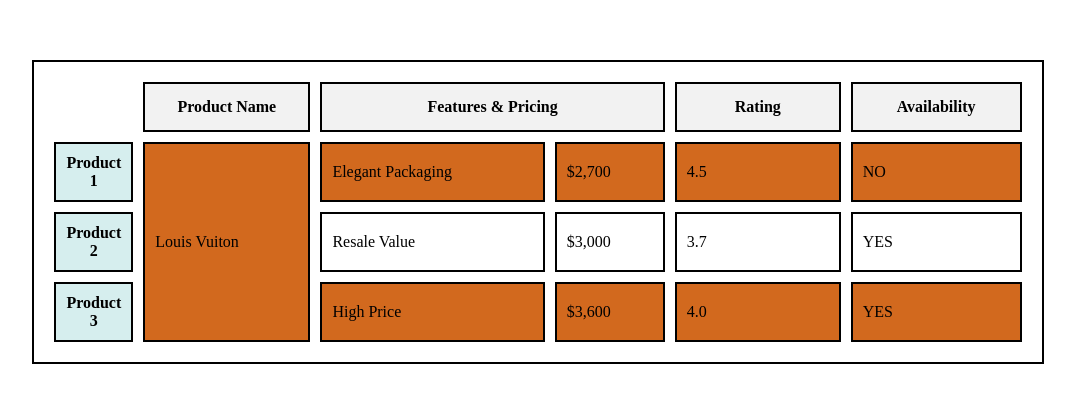
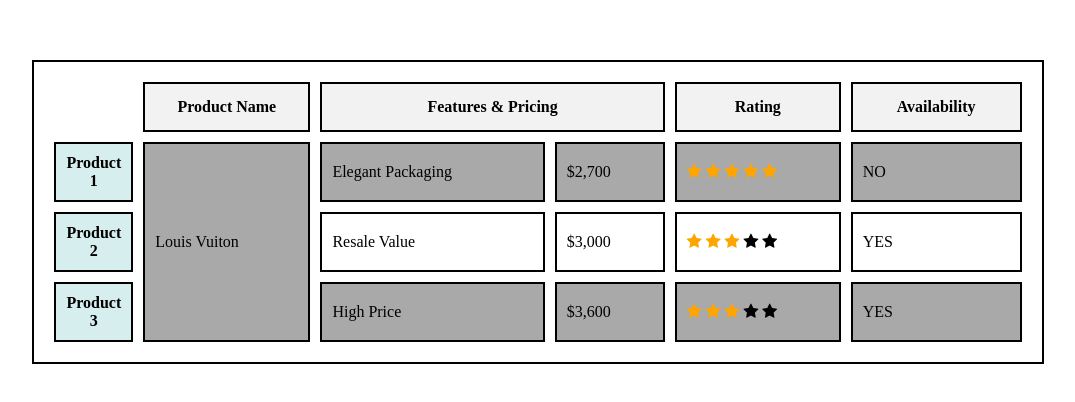
Before and after one commit to blexcel/GITN_project4, a plain HTML site: page index.html in a window 1280 px wide. Shown: the part 130-532 px from the top of the page, without its empty margins (102-1177 px from the left). Drawn offline with Linux system fonts and the light colour scheme.

Commit message:
Project 4

```diff
--- a/index.html
+++ b/index.html
@@ -4,6 +4,7 @@
     <meta charset="UTF-8">
     <meta name="viewport" content="width=device-width, initial-scale=1.0">
     <title>Assignment4</title>
+    <link rel="stylesheet" href="https://cdnjs.cloudflare.com/ajax/libs/font-awesome/4.7.0/css/font-awesome.min.css">
     <style>
         table{
             margin: auto;
@@ -22,7 +23,10 @@
             height: 50px;
         }
         tr:nth-child(even) {
-            background-color: chocolate;
+            background-color: darkgray;
+        }
+        .checked {
+        color: orange;
         }
     </style>
 </head>
@@ -41,7 +45,13 @@
             <td rowspan="3">Louis Vuiton</td>
             <td>Elegant Packaging</td>
             <td>$2,700</td>
-            <td>4.5</td>
+            <td>
+                <span class="fa fa-star checked"></span>
+                <span class="fa fa-star checked"></span>
+                <span class="fa fa-star checked"></span>
+                <span class="fa fa-star checked"></span>
+                <span class="fa fa-star checked"></span>
+            </td>
             <td>NO</td>
         </tr>
 
@@ -49,7 +59,13 @@
             <th style="background-color: #D6EEEE;">Product 2</th>
             <td>Resale Value</td>
             <td>$3,000</td>
-            <td>3.7</td>
+            <td>
+                <span class="fa fa-star checked"></span>
+                <span class="fa fa-star checked"></span>
+                <span class="fa fa-star checked"></span>
+                <span class="fa fa-star"></span>
+                <span class="fa fa-star"></span>
+            </td>
             <td>YES</td>
         </tr>
 
@@ -57,7 +73,13 @@
             <th style="background-color: #D6EEEE;">Product 3</th>
             <td>High Price</td>
             <td>$3,600</td>
-            <td>4.0</td>
+            <td>
+                <span class="fa fa-star checked"></span>
+                <span class="fa fa-star checked"></span>
+                <span class="fa fa-star checked"></span>
+                <span class="fa fa-star"></span>
+                <span class="fa fa-star"></span>
+            </td>
             <td>YES</td>
         </tr>
     </table>
```
